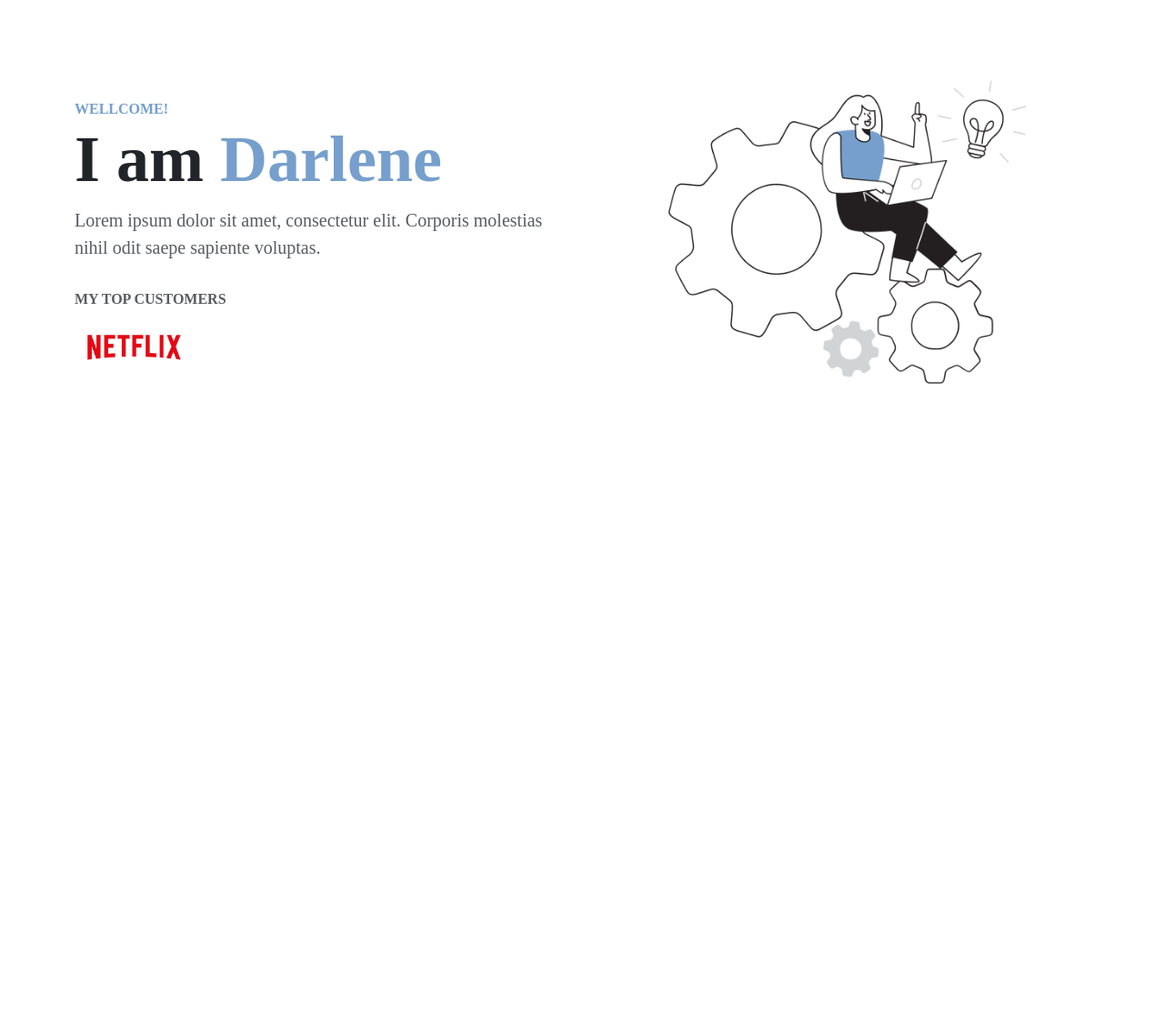
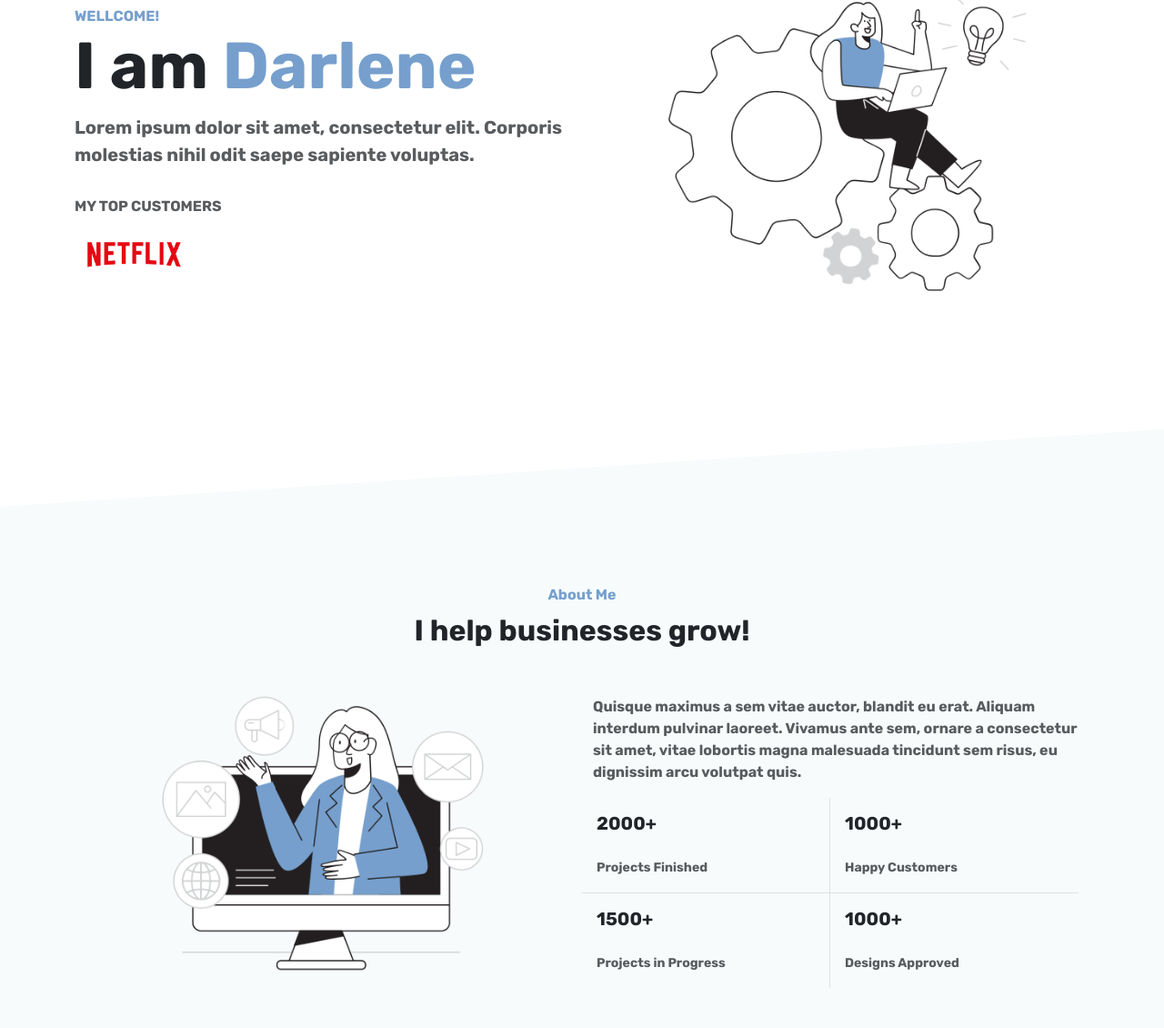
Before and after one commit to ielhamsv/bootstrap-landing-page, a website: page index.html in a window 1280 px wide. Shown: the part 100-1230 px from the top of the page at 91% size. Before the commit the page ends 800 px from the top, so only its background shows below. Drawn offline with nearby package versions, Linux system fonts and the light colour scheme; files that its build step writes are made by us from their sources.

Commit message:
add about me section

```diff
--- a/assets/scss/style.scss
+++ b/assets/scss/style.scss
@@ -29,9 +29,11 @@ parent{
 .bg-color{
   background-color: map-get($colors,"bg-color");
 }
+.bg-primary-color{
+  background-color: map-get($colors,"primary-color");
+}
 
 .header{
-  height: 150px;
   nav{
     background-color: rgba(255, 255, 255, 0);
     position: fixed;
--- a/index.html
+++ b/index.html
@@ -5,8 +5,9 @@
     <title>Title</title>
     <link rel="stylesheet" href="node_modules/bootstrap/dist/css/bootstrap.css">
     <script src="node_modules/bootstrap/dist/js/bootstrap.bundle.js"></script>
-    <link rel="stylesheet" href="css/style.css">
     <link rel="stylesheet" href="node_modules/remixicon/fonts/remixicon.css">
+    <link rel="stylesheet" href="assets/css/style.css">
+    <link rel="stylesheet" href="assets/css/fonts.css">
 </head>
 <body>
     <header class="header">
@@ -23,7 +24,7 @@
                             <a class="nav-link fw-bold icon-color" href="#home">Home</a>
                         </li>
                         <li class="nav-item mx-2">
-                            <a class="nav-link fw-bold" href="#">About Me</a>
+                            <a class="nav-link fw-bold" href="#about">About Me</a>
                         </li>
 
                         <li class="nav-item mx-2">
@@ -45,9 +46,9 @@
         </nav>
     </header>
 
-    <section id="home">
+    <section id="home" class="mt-4">
         <div class="container">
-        <div class="row align-items-center">
+        <div class="row align-items-center mt-5">
             <div class="col-lg-6 order-2 order-lg-1">
                 <div class="row">
                     <span class="icon-color fw-bold text-uppercase">Wellcome!</span>
@@ -80,5 +81,50 @@
         </div>
         </div>
     </section>
+
+    <svg xmlns="http://www.w3.org/2000/svg" viewBox="0 0 1440 320"><path fill="#F7FBFC" fill-opacity="1" d="M0,224L1440,128L1440,320L0,320Z"></path></svg>
+
+    <section id="about" class="bg-color">
+        <div class="container">
+            <div class="row text-center">
+            <span class="icon-color fw-bold">About Me</span>
+            </div>
+            <div class="row text-center mt-2">
+                <h2>I help businesses grow!</h2>
+            </div>
+            <div class="row align-items-center">
+                <div class="col-lg-6">
+                    <img class="img-fluid" src="assets/pics/online-team-meeting-8.png" height="938" width="1250"/>
+                </div>
+                <div class="col-lg-6">
+                    <div class="row">
+                        <p class="text-muted">Quisque maximus a sem vitae auctor, blandit eu erat. Aliquam interdum pulvinar laoreet. Vivamus ante sem, ornare a consectetur sit amet, vitae lobortis magna malesuada tincidunt sem risus, eu dignissim arcu volutpat quis.</p>
+                    </div>
+                    <div class="row">
+                        <div class="row">
+                            <div class="col-6 border border-top-0 border-start-0 p-3">
+                                <h6 class="h5 mb-4">2000+</h6>
+                                <span class="small text-muted">Projects Finished</span>
+                            </div>
+                            <div class="col-6 border border-end-0 border-top-0 border-start-0 p-3">
+                                <h6 class="h5 mb-4">1000+</h6>
+                                <span class="small text-muted">Happy Customers</span>
+                            </div>
+                        </div>
+                        <div class="row">
+                            <div class="col-6 border border-start-0 border-top-0 border-bottom-0 p-3">
+                                <h6 class="h5 mb-4">1500+</h6>
+                                <span class="small text-muted">Projects in Progress</span>
+                            </div>
+                            <div class="col-6 p-3">
+                                <h6 class="h5 mb-4">1000+</h6>
+                                <span class="small text-muted">Designs Approved</span>
+                            </div>
+                        </div>
+                    </div>
+                </div>
+            </div>
+        </div>
+    </section>
 </body>
 </html>
```
Also changed, not shown: assets/css/style.css, assets/pics/online-team-meeting-8.png (added), 1 other file.
